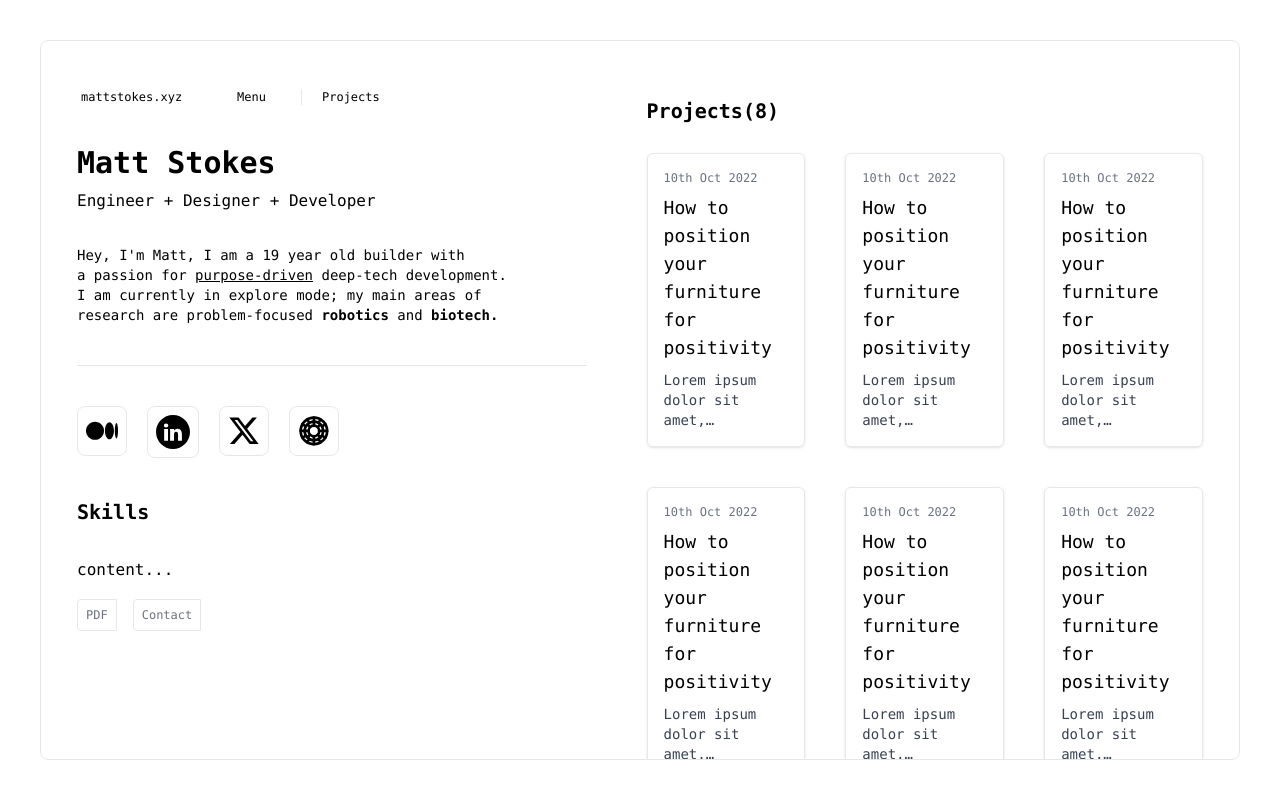
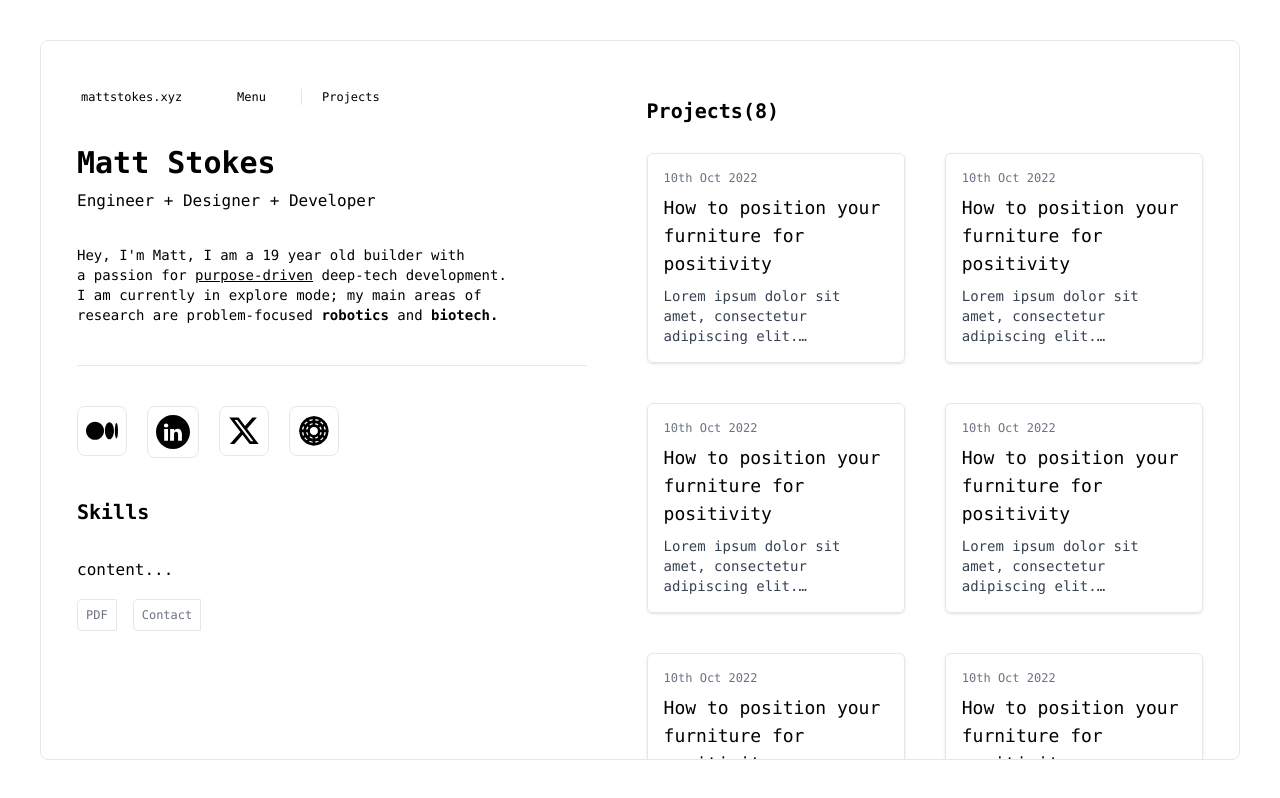
Before and after one commit to RatherStoked/PortfolioWebsite, a Next.js app: page / in a window 1280 px wide. Built offline with nearby package versions, Linux system fonts and the light colour scheme.

Commit message:
ticket:1 - gallery fully responsive

```diff
--- a/src/app/components/gallery.tsx
+++ b/src/app/components/gallery.tsx
@@ -10,7 +10,7 @@ const gallery = () => {
         Projects&#40;{projectNumber}&#41;
       </h1>
 
-      <div className="grid grid-cols-1 md:grid-cols-3">
+      <div className="grid grid-cols-1 md-sm:grid-cols-2 md-lg:grid-cols-3">
         <ProjectCard></ProjectCard>
         <ProjectCard></ProjectCard>
         <ProjectCard></ProjectCard>
--- a/src/app/page.tsx
+++ b/src/app/page.tsx
@@ -39,7 +39,7 @@ const Page = () => {
     </div>
   );
 
-  const showStandardLayout = screenWidth >= 768;
+  const showStandardLayout = screenWidth >= 1000;
 
   return (
     <>
--- a/tailwind.config.ts
+++ b/tailwind.config.ts
@@ -8,6 +8,10 @@ const config: Config = {
   ],
   theme: {
     extend: {
+      screens: {
+        'md-lg': '1500px', // Custom breakpoint
+        'md-sm': '1200px',
+      },
       backgroundImage: {
         'gradient-radial': 'radial-gradient(var(--tw-gradient-stops))',
         'gradient-conic':
```
